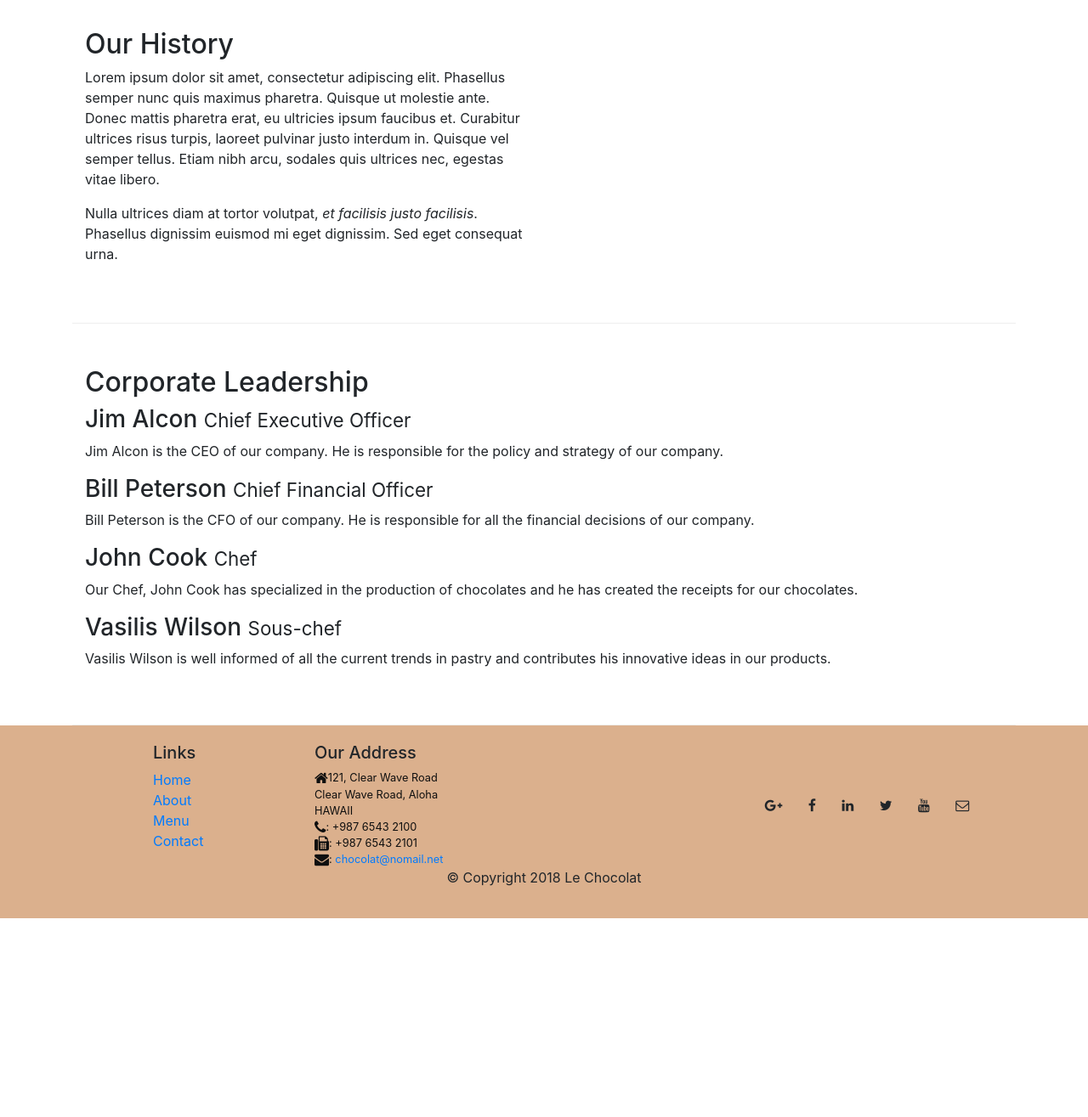
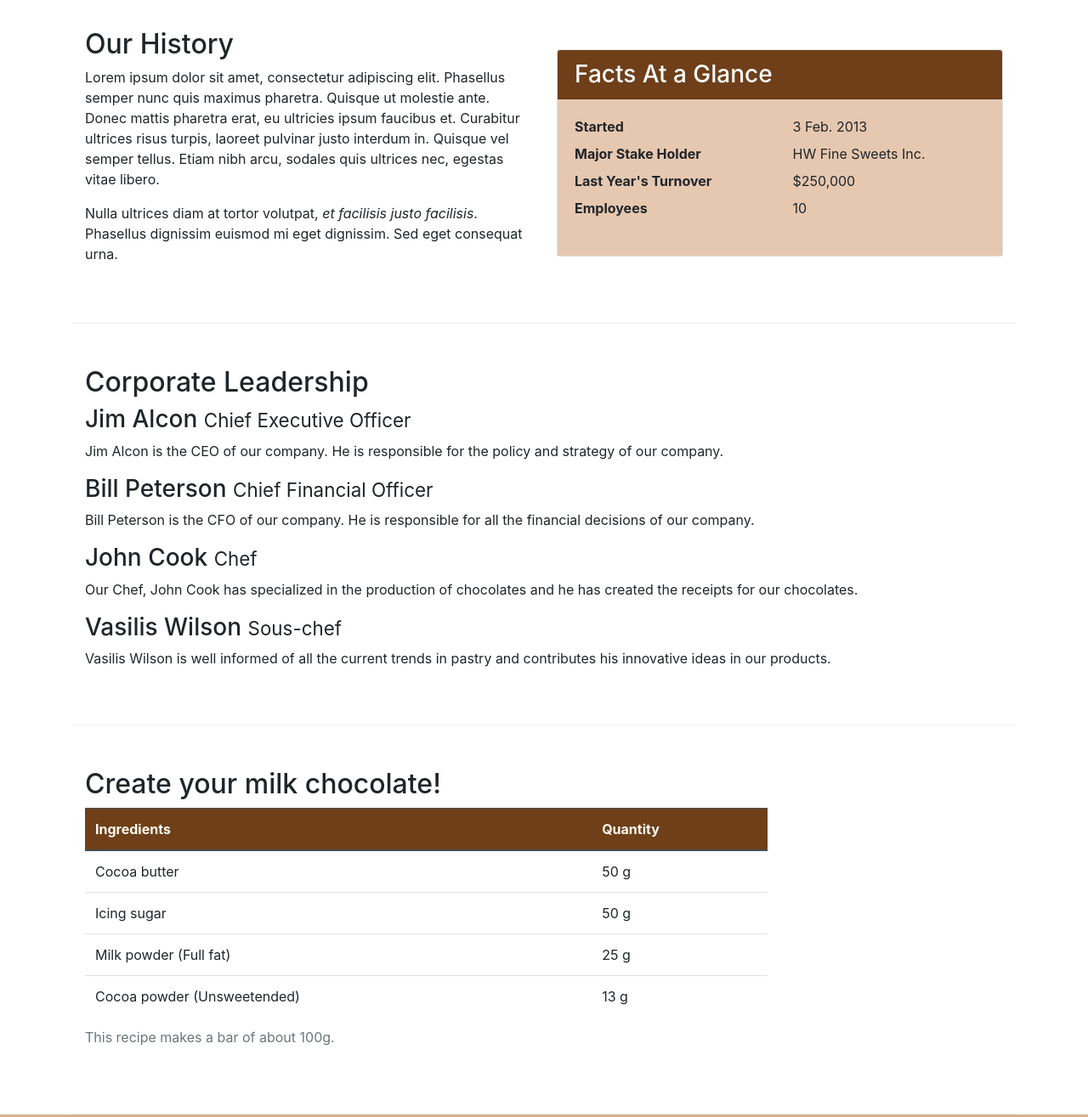
Before and after one commit to bouchibachaima/-leChocolat, a website: page aboutus.html in a window 1280 px wide. Shown: the part 460-1775 px from the top of the page at 85% size. Before the commit the page ends 1541 px from the top, so only its background shows below. Drawn offline with nearby package versions, Linux system fonts and the light colour scheme.

Commit message:
Tables and Cards

```diff
--- a/aboutus.html
+++ b/aboutus.html
@@ -71,8 +71,8 @@
 
 
     <div class="container">
-        <div class="col-12">
-            <div>
+        <div class=" row align-items-center ">
+            <div class="col-12">
                 <h3>About Us</h3>
                 <hr>
             </div>
@@ -89,6 +89,22 @@
                     euismod mi eget dignissim. Sed eget consequat urna. </p>
             </div>
             <div class="col col-sm ">
+                <!--Card-->
+                <div class="card">
+                    <h3 class="card-header bg-secondary text-white">Facts At a Glance</h3>
+                    <div class="card-body">
+                        <dl class="row">
+                            <dt class="col-6">Started</dt>
+                            <dd class="col-6">3 Feb. 2013</dd>
+                            <dt class="col-6">Major Stake Holder</dt>
+                            <dd class="col-6">HW Fine Sweets Inc.</dd>
+                            <dt class="col-6">Last Year's Turnover</dt>
+                            <dd class="col-6">$250,000</dd>
+                            <dt class="col-6">Employees</dt>
+                            <dd class="col-6">10</dd>
+                        </dl>
+                    </div>
+                </div>
             </div>
         </div>
 
@@ -108,6 +124,43 @@
                 <h3>Vasilis Wilson <small>Sous-chef </small></h3>
                 <p class="d-none d-sm-block">Vasilis Wilson is well informed of all the current trends in pastry and
                     contributes his innovative ideas in our products. </p>
+            </div>
+        </div>
+        <div class="row row-content">
+            <div class="col-12 col-sm-9">
+                <h2> Create your milk chocolate!</h2>
+                <!-- table-responsive-->
+                <div class="table-responsive">
+                    <table class="table table-hover">
+                        <caption>This recipe makes a bar of about 100g.</caption>
+                        <thead class="thead-dark">
+                            <tr>
+                                <th>Ingredients</th>
+                                <th>Quantity</th>
+                            </tr>
+                        </thead>
+                        <tbody>
+                            <tr>
+                                <td>Cocoa butter</td>
+                                <td>50 g</td>
+                            </tr>
+                            <tr>
+                                <td>Icing sugar</td>
+                                <td>50 g</td>
+                            </tr>
+                            <tr>
+                                <td>Milk powder (Full fat)</td>
+                                <td>25 g</td>
+                            </tr>
+                            <tr>
+                                <td>Cocoa powder (Unsweetended)</td>
+                                <td>13 g</td>
+                            </tr>
+                        </tbody>
+                    </table>
+                </div>
+            </div>
+            <div class="col-12 col-sm-3">
             </div>
         </div>
 
--- a/css/styles.css
+++ b/css/styles.css
@@ -31,3 +31,15 @@ body{
 .bg-light {
     background-color: #dbb08d !important;
 }
+.table .thead-dark th{
+    color:floralwhite;
+    background-color:#6E3F19
+}
+tr:hover {
+    background-color:#dbb08db0!important;
+}
+.card-header {
+    background-color:#6E3F19!important;
+}
+.card-body {background-color:#dbb08db0!important;
+}
```
